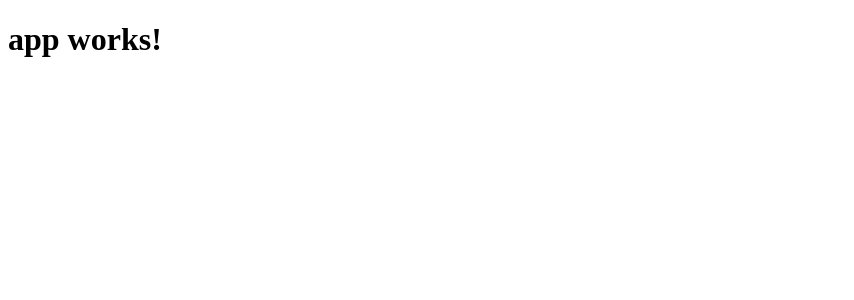
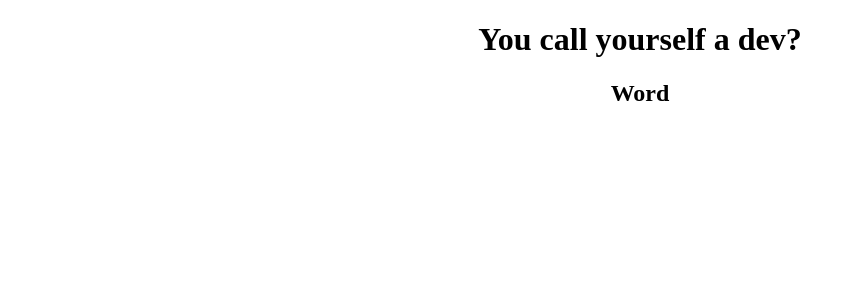
Before and after one commit to rodneystrong/ng2-fundamentals, an Angular app in the folder retain/: page / in a window 1280 px wide. Shown: the top 300 px of the page, without its empty margins (0-854 px from the left). Built offline with nearby package versions, Linux system fonts and the light colour scheme.

Commit message:
1st module complete, got the app to load

```diff
--- a/retain/src/app/app.component.html
+++ b/retain/src/app/app.component.html
@@ -1,3 +1,5 @@
 <h1>
   {{title}}
 </h1>
+
+<h2>Word</h2>
--- a/retain/src/app/app.component.ts
+++ b/retain/src/app/app.component.ts
@@ -6,5 +6,5 @@ import { Component } from '@angular/core';
   styleUrls: ['./app.component.css']
 })
 export class AppComponent {
-  title = 'app works!';
+  title = 'You call yourself a dev?';
 }
--- a/retain/src/styles.css
+++ b/retain/src/styles.css
@@ -1 +1,8 @@
 /* You can add global styles to this file, and also import other style files */
+
+body {
+  font-family: futura;
+  margin: 0 auto;
+  text-align: center;
+  width: 1100px;
+}
```
Also changed, not shown: retain/src/app/containers/main.ts (added).
